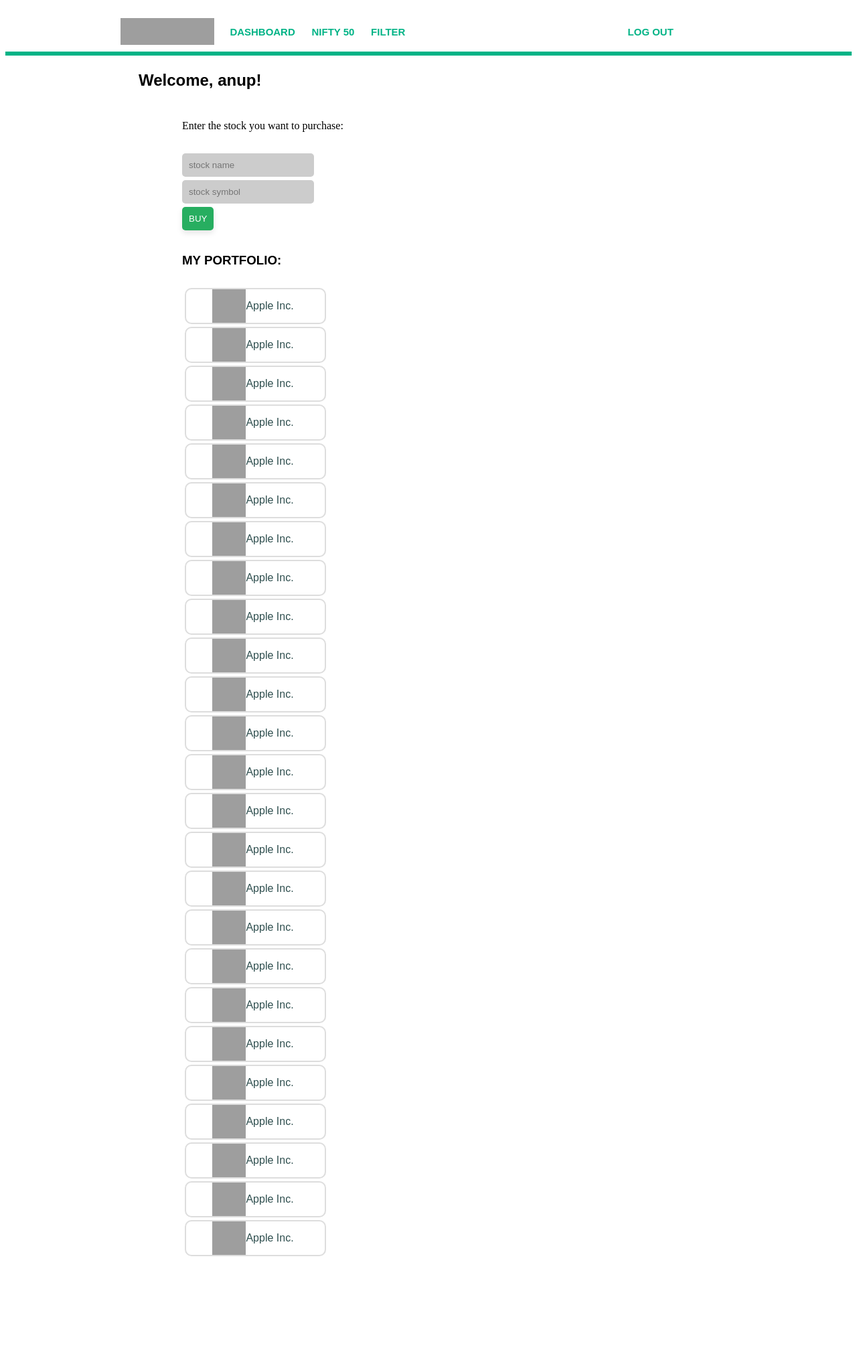
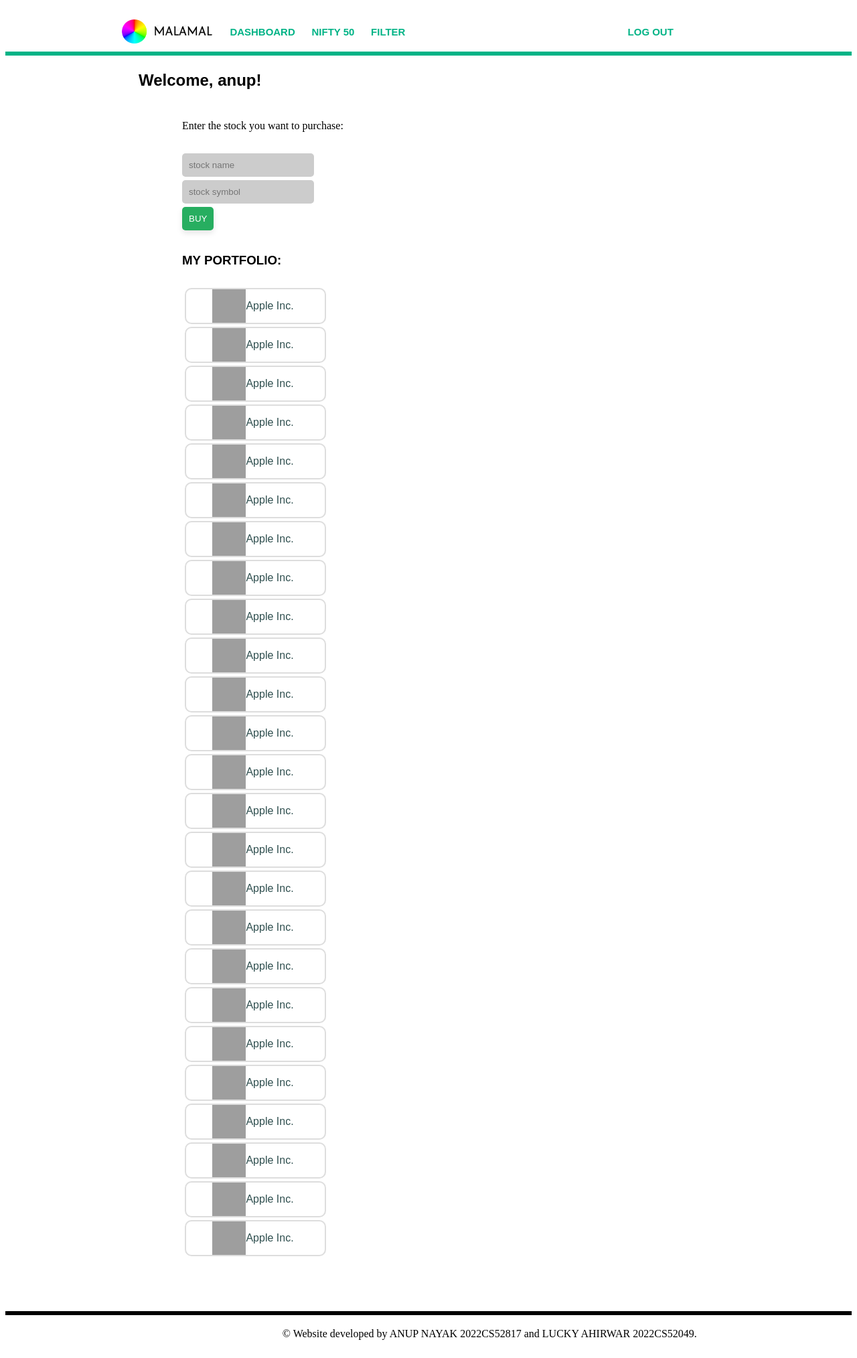
Before and after one commit to Anup-Nayak/Malamal-Trading-website, a Flask app: page /buy in a window 1280 px wide. Shown: the whole page at 67% size. Before the commit the page ends 1876 px from the top, so only its background shows below. Run offline with Flask 3, Linux system fonts and the light colour scheme; a user stored in the database is signed in; grey boxes are pictures that could not be loaded.

Commit message:
minor bug fixes, footer added

```diff
--- a/nifty50.py
+++ b/nifty50.py
@@ -2,7 +2,7 @@
 import pandas as pd
 import plotly.graph_objects as go
 
-nifty50 = Blueprint("nifty50",__name__,static_folder= "static",template_folder="template")
+nifty50 = Blueprint("nifty50",__name__,static_folder= "static",template_folder="templates")
 
 @nifty50.route('/',methods=['GET','POST'])
 def nifty():
--- a/static/newDash.css
+++ b/static/newDash.css
@@ -1,21 +1,26 @@
+h1,
+h2,
+h3,
+h4,
+h5,
+h6 {
+   font-family: sans-serif;
+}
 
-h1,h2,h3,h4,h5,h6{
-   font-family:sans-serif;
-}
-#first{
+#first {
    margin-top: 0.67%;
    margin-left: 12.5%;
-   margin-right:  12.5%;
+   margin-right: 12.5%;
 
-     max-width: 75% ;
-     max-height: 3% ;
+   max-width: 75%;
+   max-height: 3%;
    border-color: #ffffff;
    border-style: solid;
    display: flex;
 
 }
 
-#second{
+#second {
 
    padding-right: 8px;
    padding-left: 8px;
@@ -30,14 +35,15 @@
 
 a {
    text-decoration: none;
-   font-family:sans-serif;
-   color:darkslategray;
+   font-family: sans-serif;
+   color: darkslategray;
 }
-.nav1{
+
+.nav1 {
 
 
-   max-width:  13.5%;
-   max-height: 5% ;
+   max-width: 13.5%;
+   max-height: 5%;
    border-color: #ffffff;
    border-radius: 0.15%;
 
@@ -49,16 +55,17 @@
    border-style: solid;
 
 }
-.nav2{
+
+.nav2 {
    margin: 1%;
 
    padding-bottom: 1%;
    padding-right: 15%;
-   padding-left:  15%;
+   padding-left: 15%;
    margin-right: 1%;
-   margin-left: 1% ;
-   max-width:  13.5%;
-   max-height: 5% ;
+   margin-left: 1%;
+   max-width: 13.5%;
+   max-height: 5%;
    border-color: #ffffff;
    border-radius: 0.15%;
 
@@ -66,94 +73,103 @@
    border-style: solid;
 }
 
-.line{
+.line {
 
-   border-color: #00B386 ;
+   border-color: #00B386;
    border-style: solid;
 }
 
-.link{
+.link {
    font-family: sans-serif;
    font-size: 80%;
 
-   color: #00B386 ;
+   color: #00B386;
    text-align: center;
    align-items: center;
 }
-#fifth{
+
+#fifth {
 
    margin-left: 12.5%;
-   margin-right:  12.5%;
+   margin-right: 12.5%;
    padding-left: 3%;
-     max-width: 1115 px ;
-     max-height: 60 px ;
-     border-color: #ffffff;;
+   max-width: 1115 px;
+   max-height: 60 px;
+   border-color: #ffffff;
+   ;
    border-style: solid;
    display: flex;
 }
-#sixth{
+
+#sixth {
    margin-left: 12.5%;
-   margin-right:  12.5%;
+   margin-right: 12.5%;
    padding-left: 3%;
-   max-width: 200 px ;
-   max-height: 75 px ;
+   max-width: 200 px;
+   max-height: 75 px;
    border-color: #ffffff;
    border-radius: 2 px;
    border-width: 20 px;
    border-style: solid;
 }
-#seventh{
+
+#seventh {
 
    padding-right: 28px;
    padding-left: 28px;
    padding-bottom: 1px;
-   max-width: 200 px ;
-   max-height: 75 px ;
+   max-width: 200 px;
+   max-height: 75 px;
    border-color: #ffff;
    border-radius: 2 px;
    border-width: 20 px;
    border-style: solid;
 }
 
-#eighth{
+#eighth {
 
    margin-left: 12.5%;
-   margin-right:  12.5%;
+   margin-right: 12.5%;
    padding-left: 3%;
-     max-width: 1115 px ;
-     max-height: 60 px ;
-     border-color: #ffffff;;
+   max-width: 1115 px;
+   max-height: 60 px;
+   border-color: #ffffff;
+   ;
    border-style: solid;
    display: flex;
 }
-#nineth{
+
+#nineth {
 
 
-   max-width: 75% ;
+   max-width: 75%;
    margin-left: 12.5%;
-   margin-right:  12.5%;
+   margin-right: 12.5%;
 
 
-     border-color: #ffffff;;
+   border-color: #ffffff;
+   ;
 
    border-style: solid;
    display: flex;
    justify-content: center;
 
 }
-#tenth{
+
+#tenth {
    padding-left: 2%;
-   padding-right:2%;
+   padding-right: 2%;
    padding-bottom: 6%;
    padding-top: 1%;
-   margin-left:1%;
+   margin-left: 1%;
 
    border-color: #ddd;
-     border-radius : 10px;
+   border-radius: 10px;
    border-style: solid;
    justify-content: center;
 }
-#tenth1{
+
+#tenth1 {
 
 
 
@@ -163,7 +179,8 @@
    border-style: solid;
    display: flex;
 }
-#tenth11{
+
+#tenth11 {
 
 
 
@@ -172,7 +189,8 @@
    border-style: solid;
    display: flex;
 }
-#tenth12{
+
+#tenth12 {
 
 
 
@@ -181,24 +199,26 @@
    border-style: solid;
    display: flex;
 }
-#tenth2{
+
+#tenth2 {
 
 
-   max-width: 1000 px ;
-   max-height: 100 px ;
+   max-width: 1000 px;
+   max-height: 100 px;
 
    border-color: #ffffff;
 
    border-style: solid;
    display: grid;
-   grid-template-columns :1fr 1fr 1fr 1fr;
+   grid-template-columns: 1fr 1fr 1fr 1fr;
 
    justify-content: space-around;
 
 }
-#newFormdiv{
-   max-width: 200 px ;
-   max-height: 121 px ;
+
+#newFormdiv {
+   max-width: 200 px;
+   max-height: 121 px;
    margin-top: 50px;
    padding-left: 60px;
    border-color: #ffff;
@@ -207,7 +227,7 @@
 }
 
 
-.new{
+.new {
 
    border: 1px solid #ddd;
    border-radius: 10px;
@@ -222,11 +242,12 @@
    align-items: center;
    justify-content: center;
 }
-#tenth21{
+
+#tenth21 {
 
 
-   max-width: 13.45% ;
-   max-height: 8.14% ;
+   max-width: 13.45%;
+   max-height: 8.14%;
    padding-right: 60px;
    padding-left: 60px;
    border-color: #ffff;
@@ -234,13 +255,15 @@
    border-style: solid;
 
 }
-.con{
+
+.con {
    display: flex;
    justify-content: space-evenly;
 }
-#eleventh{
+
+#eleventh {
    border-color: #ddd;
-   border-radius : 10px;
+   border-radius: 10px;
    padding-left: 6%;
    padding-right: 7%;
    padding-bottom: 4%;
@@ -249,7 +272,8 @@
    border-style: solid;
 
 }
-#twelth{
+
+#twelth {
 
    border-color: #ffffff;
 
@@ -257,11 +281,12 @@
    margin-bottom: 10%;
 
 }
-#thirteenth{
+
+#thirteenth {
 
 
-   max-width: 1115 px ;
-   max-height: 1000 px ;
+   max-width: 1115 px;
+   max-height: 1000 px;
 
    border-color: #ffffff;
    padding-right: 60px;
@@ -277,7 +302,7 @@
    color: #555;
 }
 
-select{
+select {
    padding: 10px;
    border: none;
    border-radius: 5px;
@@ -307,7 +332,7 @@
    transform: scale(1.05);
 }
 
-#padding{
+#padding {
 
    border-color: #ffffff;
    border-style: solid;
@@ -317,10 +342,10 @@
 
 }
 
-#id14{
-   max-width : 75%;
-   border-style: solid ;
-   border-width : 2 px ;
+#id14 {
+   max-width: 75%;
+   border-style: solid;
+   border-width: 2 px;
    border-color: #ffffff;
    margin-left: 12.5%;
    margin-right: 12.5%;
@@ -329,18 +354,18 @@
 }
 
 
-#id15{
+#id15 {
 
 
-   border-style: solid ;
-   border-width : 2 px ;
+   border-style: solid;
+   border-width: 2 px;
    border-color: #ffffff;
 
 
 }
 
 
-#filter_input{
+#filter_input {
    padding: 10px;
    border: none;
    border-radius: 5px;
@@ -351,37 +376,40 @@
 
 
 }
-#filter_list{
 
-   max-width: 65% ;
+#filter_list {
+
+   max-width: 65%;
    margin-left: 17.5%;
-   margin-right:  17.5%;
+   margin-right: 17.5%;
 
    border-color: #ffffff;
-   border-radius : 10px;
+   border-radius: 10px;
    border-style: solid;
 
    justify-content: center;
 
 }
 
-#filter_list_header{
+#filter_list_header {
 
    border-color: #ffffff;
-   border-radius : 10px;
+   border-radius: 10px;
    border-style: solid;
 
 
 
 }
-#sell_body{
 
-   max-width: 75% ;
+#sell_body {
+
+   max-width: 75%;
    margin-left: 12.5%;
-   margin-right:  12.5%;
+   margin-right: 12.5%;
 
 
-     border-color: #ffffff;;
+   border-color: #ffffff;
+   ;
 
    border-style: solid;
 
@@ -389,61 +417,92 @@
 
 
 }
-#sell_here{
-   border-color: #ffffff;;
+
+#sell_here {
+   border-color: #ffffff;
+   ;
    border-style: solid;
 
 
-   margin-right : 100px ;
-   margin-left : 100px ;
+   margin-right: 100px;
+   margin-left: 100px;
 
    justify-content: center;
 }
-#sell_will{
-   border-color: #ffffff;;
+
+#sell_will {
+   border-color: #ffffff;
+   ;
    border-style: solid;
 
-   margin-bottom : 10px ;
-   margin-right : 100px ;
-   margin-left : 100px ;
+   margin-bottom: 10px;
+   margin-right: 100px;
+   margin-left: 100px;
 
    justify-content: center;
 
 }
 
-#sell_port{
-   border-color: #ffffff;;
+#sell_port {
+   border-color: #ffffff;
+   ;
    border-style: solid;
 
-   margin-bottom : 1px ;
-   margin-right : 100px ;
-   margin-left : 100px ;
+   margin-bottom: 1px;
+   margin-right: 100px;
+   margin-left: 100px;
 
    justify-content: center;
 
 }
-#sell_form{
-   border-color: #ffffff;;
+
+#sell_form {
+   border-color: #ffffff;
+   ;
    border-style: solid;
 
-   margin-bottom : 10px ;
-   margin-right : 100px ;
-   margin-left : 100px ;
+   margin-bottom: 10px;
+   margin-right: 100px;
+   margin-left: 100px;
 
    justify-content: center;
 
 }
-#sell_data{
-   border-color: #ffffff;;
+
+#sell_data {
+   border-color: #ffffff;
+   ;
    border-style: solid;
 
-   margin-bottom : 10px ;
-   margin-right : 100px ;
-   margin-left : 100px ;
+   margin-bottom: 10px;
+   margin-right: 100px;
+   margin-left: 100px;
 
    justify-content: left;
 
 }
-#color_h1{
-   color: #000000 ;
+
+#color_h1 {
+   color: #000000;
 }
+
+#footer_line {
+
+   border-color: #000000;
+   border-style: solid;
+   margin-top: 50px;
+
+}
+
+#footer {
+
+   margin-left: 12.5%;
+   margin-right: 12.5%;
+   padding-left: 20%;
+   max-width: 1115px;
+   max-height: 60px;
+   border-color: #ffffff;
+   ;
+   border-style: solid;
+
+}
--- a/templates/base.html
+++ b/templates/base.html
@@ -46,20 +46,29 @@
 
       </div>
     </div>
-      <div class="line">
-      </div>
+    <div class="line">
+    </div>
 
 
   </nav>
 
-  <!-- Sidebar -->
 
 
-  <!-- Content Section -->
   <section>
     {% block content %}{% endblock %}
   </section>
 
+  <div id="footer_line">
+
+  </div>
+
+  <div id="footer">
+    <footer>
+      <p>&copy; Website developed by ANUP NAYAK 2022CS52817 and LUCKY AHIRWAR 2022CS52049. </p>
+    </footer>
+
+  </div>
+
 </body>
 
 </html>
```
Also changed, not shown: requirement.txt (+7 -0 lines), templates/nifty.html (+7 -7 lines), templates/stock.html (+79 -3 lines), Readme.MD, instance/users.db, static/images/Logo.png (added), static/images/N50/SBIN.webp (added), waste/baseStyle.css (renamed from static/baseStyle.css), waste/dash.css (renamed from static/dash.css), waste/dash.html (renamed from templates/dash.html), waste/dash3.css (renamed from static/dash3.css), waste/welcome.html (renamed from templates/welcome.html), 4 other files. Lines whose indentation alone changed are shown as unchanged.
